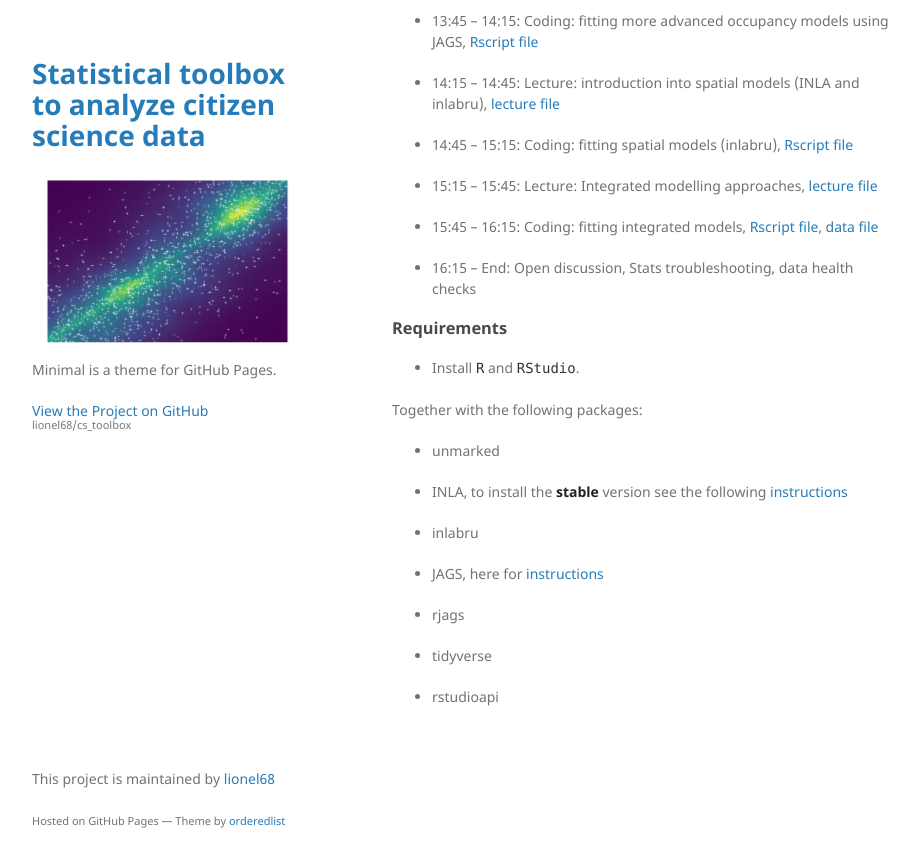
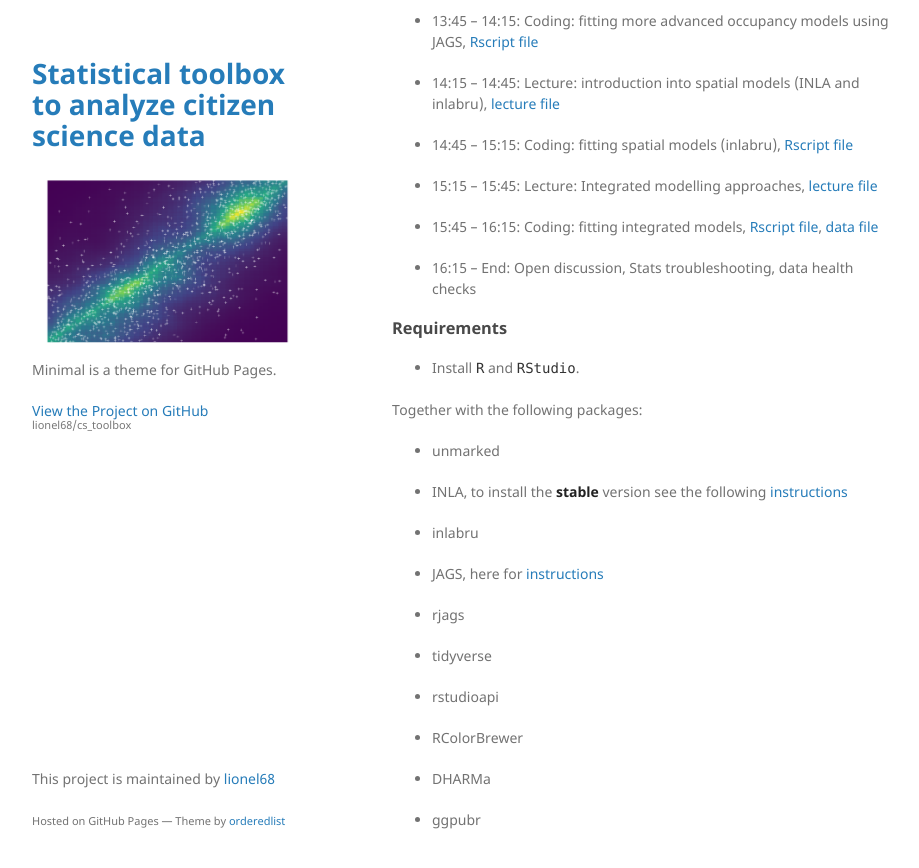
Before and after one commit to lionel68/cs_toolbox, a Jekyll site: the page built from index.md, in a window 1280 px wide and 900 px high, scrolled down 870 px. Shown: the top 868 px of the window, without its empty margins (178-1097 px from the left). Built offline with Jekyll 4.4.1, drawn with Linux system fonts in a browser that asks for light colours.

Commit message:
Update index.md

```diff
--- a/index.md
+++ b/index.md
@@ -66,3 +66,9 @@ Together with the following packages:
 + tidyverse
 
 + rstudioapi
+
++ RColorBrewer
+
++ DHARMa
+
++ ggpubr
```
